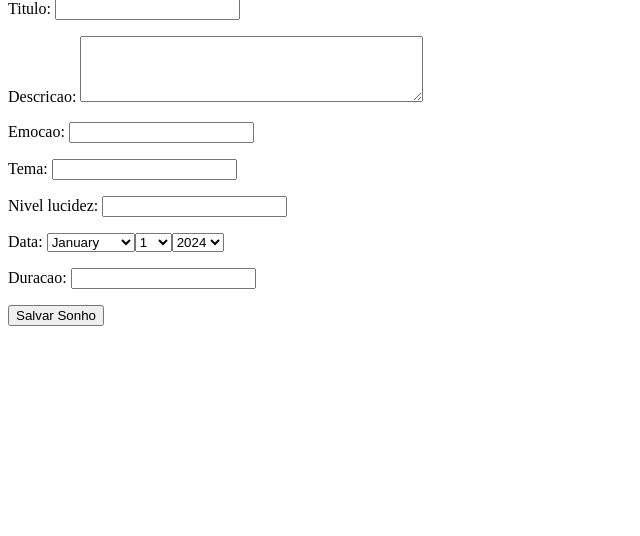
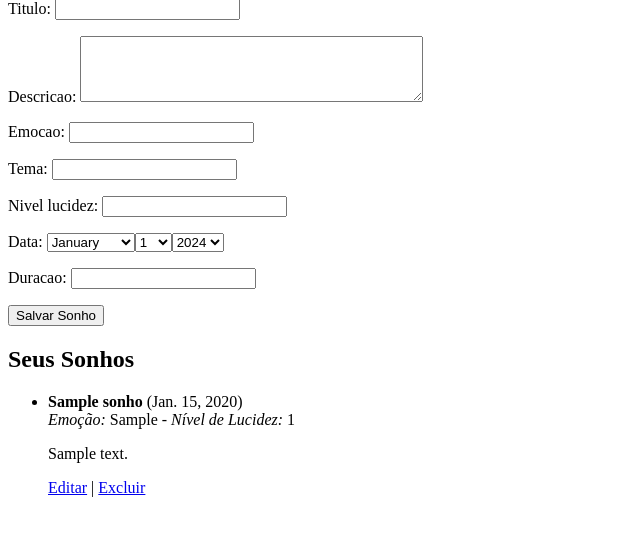
Before and after one commit to obragaa/sonhos_lucidos, a Django app: page / in a window 1280 px wide. Shown: the part 81-617 px from the top of the page, without its empty margins (0-640 px from the left). Run offline with Django 5.2, Linux system fonts and the light colour scheme; tables that the repository leaves empty hold one stand-in row (values such as "Sample post").

Commit message:
Adicionando lógica de edição de sonhos, para explusão e etc.

```diff
--- a/core/templates/core/index.html
+++ b/core/templates/core/index.html
@@ -13,5 +13,21 @@
         {{ form.as_p }}
         <button type="submit">Salvar Sonho</button>
     </form>
+
+    <h2>Seus Sonhos</h2>
+    <ul>
+        {% for sonho in sonhos %}
+            <li>
+                <strong>{{ sonho.titulo }}</strong> ({{ sonho.data }})
+                <br>
+                <em>Emoção:</em> {{ sonho.emocao }} - <em>Nível de Lucidez:</em> {{ sonho.nivel_lucidez }}
+                <p>{{ sonho.descricao }}</p>
+                <a href="{% url 'editar_sonho' sonho.pk %}">Editar</a> |
+                <a href="{% url 'excluir_sonho' sonho.pk %}">Excluir</a>
+            </li>
+        {% empty %}
+            <li>Nenhum sonho registrado ainda.</li>
+        {% endfor %}
+    </ul>
 </body>
 </html>
--- a/core/urls.py
+++ b/core/urls.py
@@ -9,4 +9,6 @@ router.register(r'sonhos', SonhoViewSet)  # O prefixo 'sonhos' será usado para
 urlpatterns = [
     path('', views.index, name='index'),  # Página inicial
     path('api/', include(router.urls)),  # API REST acessível via /api/sonhos/
+    path('editar/<int:pk>/', views.editar_sonho, name='editar_sonho'),  # Rota para edição
+    path('excluir/<int:pk>/', views.excluir_sonho, name='excluir_sonho'),  # Rota para exclusão
 ]
--- a/core/views.py
+++ b/core/views.py
@@ -3,6 +3,7 @@ from rest_framework import viewsets
 from .models import Sonho
 from .forms import SonhoForm
 from .serializers import SonhoSerializer
+from django.shortcuts import get_object_or_404
 
 # View para renderizar a página inicial e processar o formulário
 def index(request):
@@ -13,9 +14,34 @@ def index(request):
             return redirect('index')
     else:
         form = SonhoForm()
-    return render(request, 'core/index.html', {'form': form})
+
+    # Buscar todos os sonhos no banco de dados
+    sonhos = Sonho.objects.all()
+
+    return render(request, 'core/index.html', {'form': form, 'sonhos': sonhos})
+
 
 # ViewSet para fornecer uma API RESTful para o modelo Sonho
 class SonhoViewSet(viewsets.ModelViewSet):
     queryset = Sonho.objects.all()
     serializer_class = SonhoSerializer
+
+
+def editar_sonho(request, pk):
+    sonho = get_object_or_404(Sonho, pk=pk)
+    if request.method == "POST":
+        form = SonhoForm(request.POST, instance=sonho)
+        if form.is_valid():
+            form.save()
+            return redirect('index')
+    else:
+        form = SonhoForm(instance=sonho)
+    return render(request, 'core/editar_sonho.html', {'form': form})
+
+
+def excluir_sonho(request, pk):
+    sonho = get_object_or_404(Sonho, pk=pk)
+    if request.method == "POST":
+        sonho.delete()
+        return redirect('index')
+    return render(request, 'core/excluir_sonho.html', {'sonho': sonho})
```
Also changed, not shown: core/templates/core/editar_sonho.html (added, +17 -0 lines), core/templates/core/excluir_sonho.html (added, +18 -0 lines), db.sqlite3.
